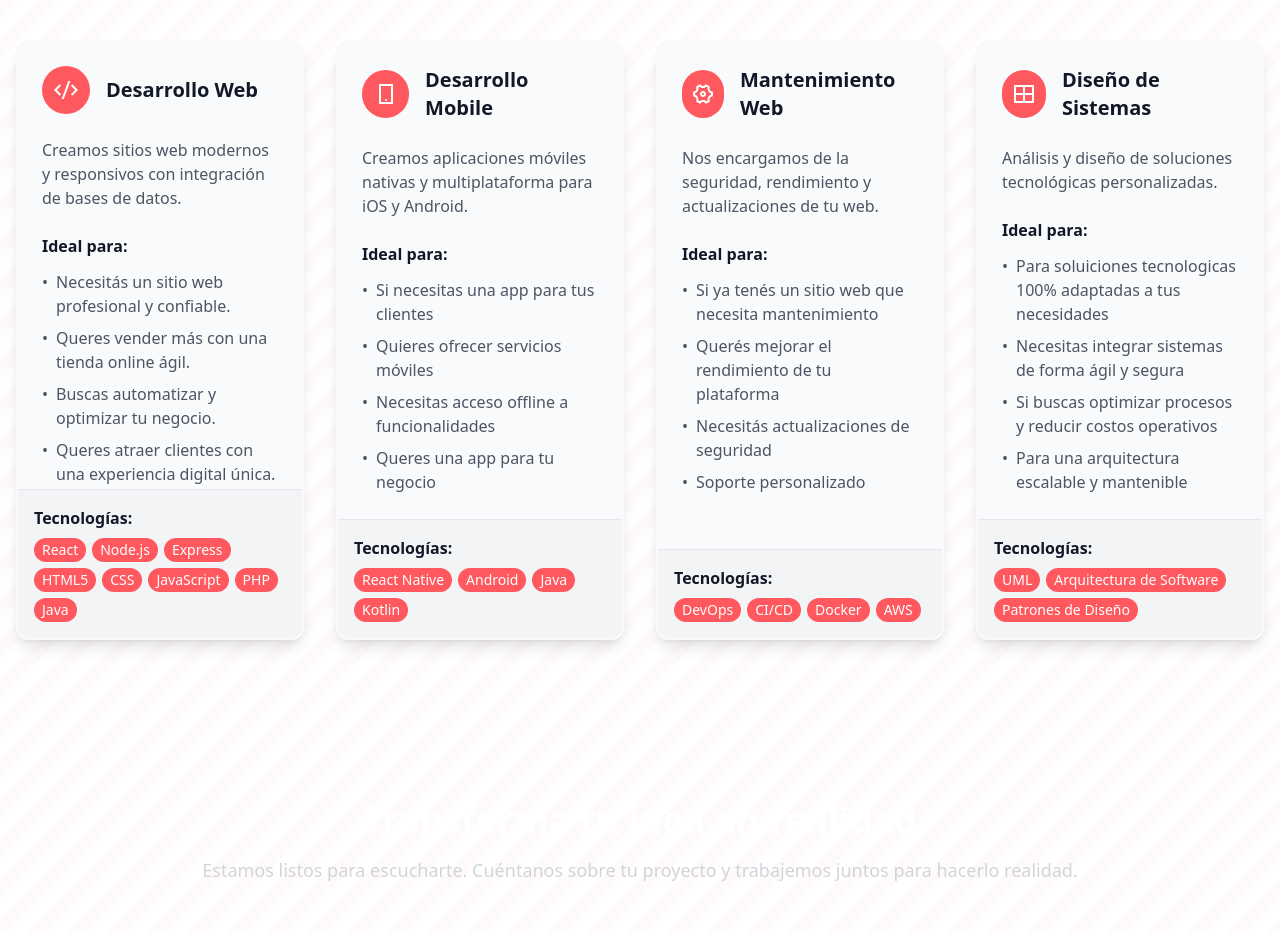
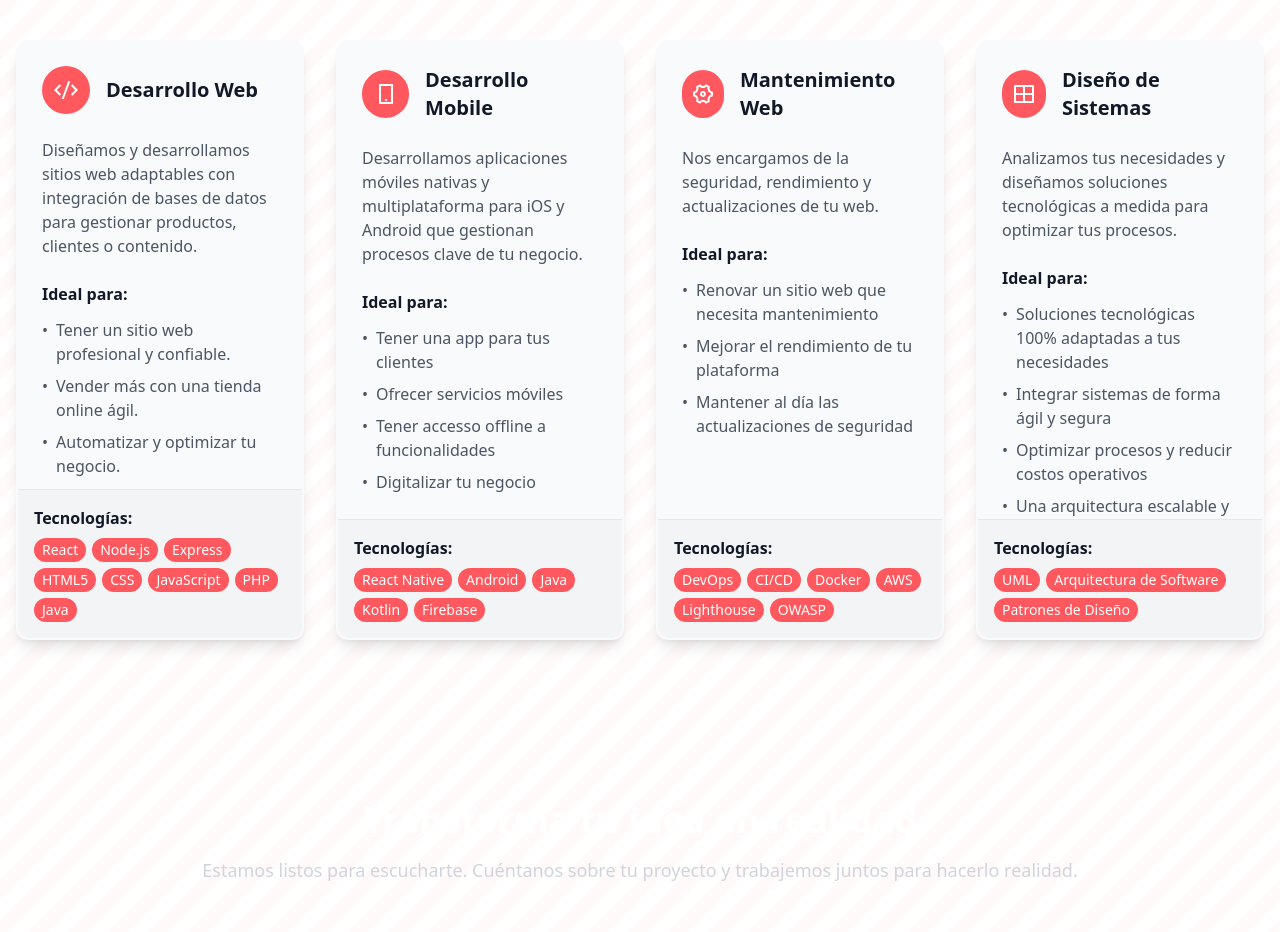
Before and after one commit to rodriisepulveda/studio, a React (Vite) app: page / in a window 1280 px wide. Shown: the part 2000-2932 px from the top of the page. Built offline with nearby package versions, Linux system fonts and the light colour scheme; no server answers; grey boxes are pictures that could not be loaded.

Commit message:
update services

```diff
--- a/src/components/sections/Services.jsx
+++ b/src/components/sections/Services.jsx
@@ -5,7 +5,7 @@ const Services = () => {
   const services = [
     {
       title: "Desarrollo Web",
-      description: "Creamos sitios web modernos y responsivos con integración de bases de datos.",
+      description: "Diseñamos y desarrollamos sitios web adaptables con integración de bases de datos para gestionar productos, clientes o contenido.",
       icon: <RiCodeSSlashLine className="w-6 h-6" />,
       summary: "Creación de sitios web empresariales, tiendas online y plataformas interactivas.",
       details: {
@@ -14,27 +14,27 @@ const Services = () => {
         databases: ["SQL Server", "Oracle", "MySQL"]
       },
       whenToChoose: [
-        "Necesitás un sitio web profesional y confiable.",
-        "Queres vender más con una tienda online ágil.",
-        "Buscas automatizar y optimizar tu negocio.",
-        "Queres atraer clientes con una experiencia digital única."
+        "Tener un sitio web profesional y confiable.",
+        "Vender más con una tienda online ágil.",
+        "Automatizar y optimizar tu negocio.",
+        "Atraer clientes con una experiencia digital única."
       ]
     },
     {
       title: "Desarrollo Mobile",
-      description: "Creamos aplicaciones móviles nativas y multiplataforma para iOS y Android.",
+      description: "Desarrollamos aplicaciones móviles nativas y multiplataforma para iOS y Android que gestionan procesos clave de tu negocio.",
       icon: <RiSmartphoneLine className="w-6 h-6" />,
       summary: "Apps intuitivas y optimizadas para ofrecer la mejor experiencia de usuario.",
       details: {
         skills: ["Apps Android", "Integración APIs", "Optimización"],
-        technologies: ["React Native", "Android", "Java", "Kotlin"],
-        databases: ["SQLite", "Firebase", "MongoDB"]
+        technologies: ["React Native", "Android", "Java", "Kotlin", "Firebase"],
+        databases: ["SQLite", "MongoDB"]
       },
       whenToChoose: [
-        "Si necesitas una app para tus clientes",
-        "Quieres ofrecer servicios móviles",
-        "Necesitas acceso offline a funcionalidades",
-        "Queres una app para tu negocio"
+        "Tener una app para tus clientes",
+        "Ofrecer servicios móviles",
+        "Tener accesso offline a funcionalidades",
+        "Digitalizar tu negocio"
       ]
     },
     {
@@ -44,19 +44,18 @@ const Services = () => {
       summary: "Optimización, actualizaciones y seguridad de sitios web empresariales.",
       details: {
         skills: ["Optimización", "Gestión de versiones", "Seguridad Web"],
-        technologies: ["DevOps", "CI/CD", "Docker", "AWS"],
+        technologies: ["DevOps", "CI/CD", "Docker", "AWS", "Lighthouse", "OWASP"],
         databases: ["Mantenimiento DB", "Optimización", "Backups"]
       },
       whenToChoose: [
-        "Si ya tenés un sitio web que necesita mantenimiento",
-        "Querés mejorar el rendimiento de tu plataforma",
-        "Necesitás actualizaciones de seguridad",
-        "Soporte personalizado"
+        "Renovar un sitio web que necesita mantenimiento",
+        "Mejorar el rendimiento de tu plataforma",
+        "Mantener al día las actualizaciones de seguridad",
       ]
     },
     {
       title: "Diseño de Sistemas",
-      description: "Análisis y diseño de soluciones tecnológicas personalizadas.",
+      description: "Analizamos tus necesidades y diseñamos soluciones tecnológicas a medida para optimizar tus procesos.",
       icon: <RiLayoutGridLine className="w-6 h-6" />,
       summary: "Soluciones tecnológicas a medida con escalabilidad y optimización de procesos.",
       details: {
@@ -65,10 +64,10 @@ const Services = () => {
         databases: ["Modelado de Datos", "Optimización de DB"]
       },
       whenToChoose: [
-        "Para soluiciones tecnologicas 100% adaptadas a tus necesidades",
-        "Necesitas integrar sistemas de forma ágil y segura",
-        "Si buscas optimizar procesos y reducir costos operativos",
-        "Para una arquitectura escalable y mantenible"
+        "Soluciones tecnológicas 100% adaptadas a tus necesidades",
+        "Integrar sistemas de forma ágil y segura",
+        "Optimizar procesos y reducir costos operativos",
+        "Una arquitectura escalable y mantenible"
       ]
     }
   ];
```
